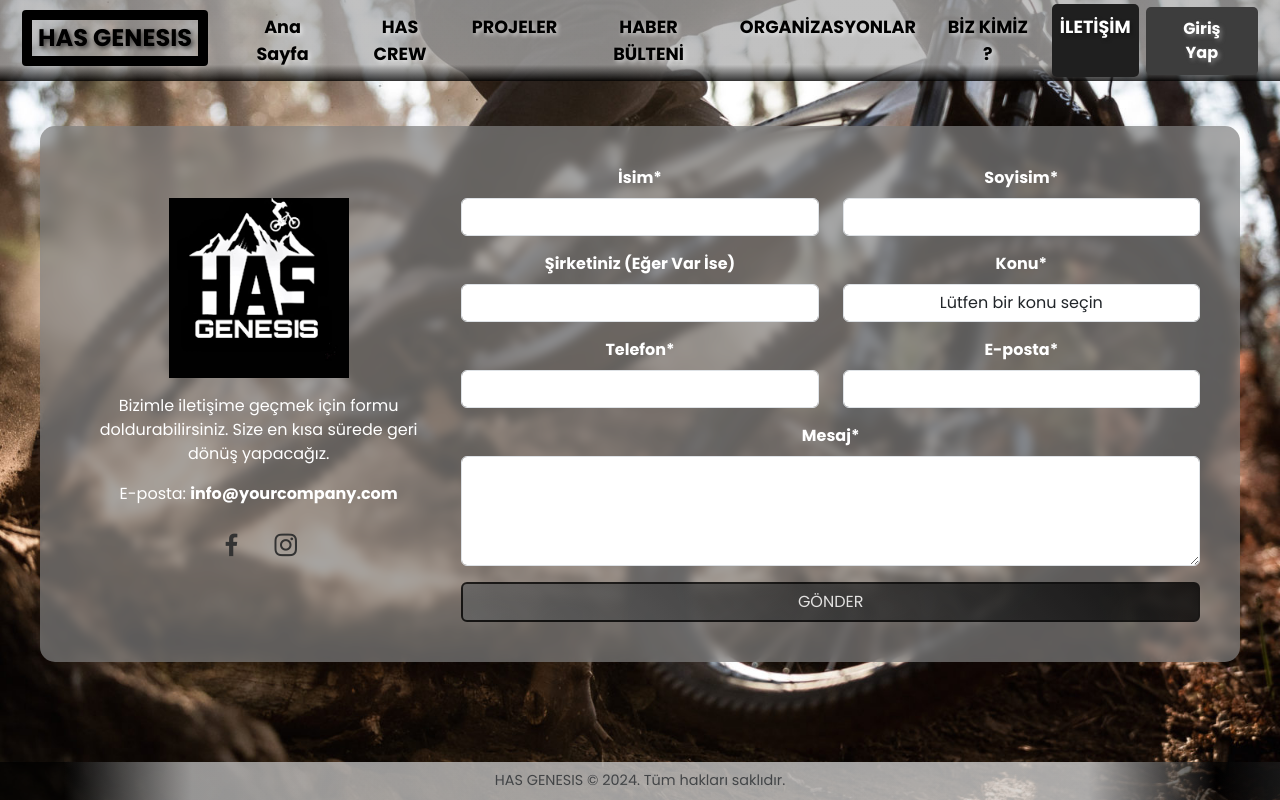
After one commit to mevlutcanmercan/hasgenesis, a PHP site: page /communication in a window 1280 px wide. The commit adds this page. Run offline with PHP 8.4, Linux system fonts and the light colour scheme; some libraries are stand-ins or nearby versions.

Commit message:
iletişim sayfası tamamlandı

```diff
--- /dev/null
+++ b/communication.php
@@ -0,0 +1,159 @@
+<?php
+include 'dB/database.php';
+include 'navbar.php';
+include 'bootstrap.php';
+
+// Oturum kontrolü
+$is_logged_in = false;
+$user_data = [];
+$message_sent = false; // Mesajın başarıyla gönderildiğini kontrol eden değişken
+
+if (isset($_SESSION['id_users'])) {
+    $user_id = $_SESSION['id_users'];
+    // Kullanıcı bilgilerini veritabanından al
+    $stmt = $conn->prepare("SELECT mail_users, name_users, surname_users, telefon FROM users WHERE id_users = ?");
+    $stmt->bind_param("i", $user_id);
+    $stmt->execute();
+    $stmt->bind_result($email, $name, $surname, $telefon);
+    $stmt->fetch();
+    $stmt->close();
+
+    $user_data = [
+        'email' => $email,
+        'name' => $name,
+        'surname' => $surname,
+        'telefon' => $telefon
+    ];
+    $is_logged_in = true;
+}
+
+// Form gönderimi kontrolü
+if ($_SERVER["REQUEST_METHOD"] == "POST") {
+    $isim = $_POST['isim'];
+    $soyisim = $_POST['soyisim'];
+    $sirket = $_POST['sirket'] ?? '';  // Şirket alanı artık zorunlu değil
+    $konu = $_POST['konu'];
+    $telefon = $_POST['telefon'];
+    $eposta = $_POST['eposta'];
+    $mesaj = $_POST['mesaj'];
+    $is_user = $is_logged_in ? 1 : 0;
+
+    // İletişim bilgilerini veritabanına kaydet
+    $stmt = $conn->prepare("INSERT INTO communication (name, surname, company, topic, phone_number, mail, text, is_user) VALUES (?, ?, ?, ?, ?, ?, ?, ?)");
+    $stmt->bind_param("ssssissi", $isim, $soyisim, $sirket, $konu, $telefon, $eposta, $mesaj, $is_user);
+
+    if ($stmt->execute()) {
+        $message_sent = true; // Başarıyla kaydedildi
+    }
+    $stmt->close();
+}
+?>
+
+
+
+<!DOCTYPE html>
+<html lang="en">
+<head>
+    <meta charset="UTF-8">
+    <meta name="viewport" content="width=device-width, initial-scale=1.0">
+    <title>İletişim</title>
+    <link rel="stylesheet" href="css/footer.css">
+    <link rel="stylesheet" href="css/communication.css">
+</head>
+<body>
+
+        <div class="container mt-4">
+            <div class="row">
+                <!-- Sol taraf: Logo ve Açıklama -->
+                <div class="col-md-4">
+            <img src="images/logo-has.png" alt="Logo" class="img-fluid mb-3">
+            <p>Bizimle iletişime geçmek için formu doldurabilirsiniz. Size en kısa sürede geri dönüş yapacağız.</p>
+
+            <!-- Sabit E-posta adresi -->
+            <p>E-posta: <strong>info@yourcompany.com</strong></p>
+
+            <!-- Sosyal Medya İkonları -->
+            <div class="social-icons">
+                <a href="https://www.facebook.com/hasdownhill" target="_blank"><i class='bx bxl-facebook'></i></a>
+                <a href="https://www.instagram.com/hasdownhill/" target="_blank"><i class='bx bxl-instagram'></i></a>
+            </div>
+        </div>
+
+
+        <!-- Sağ taraf: İletişim Formu -->
+        <div class="col-md-8">
+            <form action="" method="post">
+                <div class="row mb-3 fade-in">
+                    <div class="col">
+                        <label for="isim" class="form-label">İsim*</label>
+                        <input type="text" class="form-control" id="isim" name="isim" value="<?= $is_logged_in ? $user_data['name'] : '' ?>" <?= $is_logged_in ? 'readonly style="opacity:0.5;"' : 'required' ?>>
+                    </div>
+                    <div class="col">
+                        <label for="soyisim" class="form-label">Soyisim*</label>
+                        <input type="text" class="form-control" id="soyisim" name="soyisim" value="<?= $is_logged_in ? $user_data['surname'] : '' ?>" <?= $is_logged_in ? 'readonly style="opacity:0.5;"' : 'required' ?>>
+                    </div>
+                </div>
+                <div class="row mb-3 fade-in">
+                    <div class="col">
+                        <label for="sirket" class="form-label">Şirketiniz (Eğer Var İse)</label>
+                        <input type="text" class="form-control" id="sirket" name="sirket">
+                    </div>
+                    <div class="col">
+                        <label for="konu" class="form-label">Konu*</label>
+                        <select class="form-control" id="konu" name="konu" required>
+                            <option value="">Lütfen bir konu seçin</option>
+                            <option value="Destek">Destek</option>
+                            <option value="Satış">Satış</option>
+                            <option value="Satış İade">Satış İade</option>
+                            <option value="Yarış">Yarış</option>
+                            <option value="Genel">Sponsorluk</option>
+                            <option value="Hascrew Takım Başvurusu">Hascrew Takım Başvurusu</option>
+                        </select>
+                    </div>
+                </div>
+                <div class="row mb-3 fade-in">
+                    <div class="col">
+                        <label for="telefon" class="form-label">Telefon*</label>
+                        <input type="text" class="form-control" id="telefon" name="telefon" value="<?= $is_logged_in ? $user_data['telefon'] : '' ?>" <?= $is_logged_in ? 'readonly style="opacity:0.5;"' : 'required' ?>>
+                    </div>
+                    <div class="col">
+                        <label for="eposta" class="form-label">E-posta*</label>
+                        <input type="email" class="form-control" id="eposta" name="eposta" value="<?= $is_logged_in ? $user_data['email'] : '' ?>" <?= $is_logged_in ? 'readonly style="opacity:0.5;"' : 'required' ?>>
+                    </div>
+                </div>
+                <div class="mb-3 fade-in">
+                    <label for="mesaj" class="form-label">Mesaj*</label>
+                    <textarea class="form-control" id="mesaj" name="mesaj" rows="4" required></textarea>
+                </div>
+
+                <button type="submit" class="btn btn-primary">GÖNDER</button>
+            </form>
+        </div>
+    </div>
+</div>
+
+<!-- SweetAlert ile başarı mesajı -->
+<?php if ($message_sent): ?>
+<script>
+    Swal.fire({
+        title: 'Başarılı!',
+        text: 'Mesajınız başarılı bir şekilde gönderilmiştir. En kısa sürede size dönüş sağlanacaktır.',
+        icon: 'success',
+        showConfirmButton: false,
+        timer: 3000,
+        willClose: () => {
+            // Uyarı kutusu kapandığında sayfayı yeniden yükle
+            window.location.href = window.location.href; // Mevcut sayfayı yeniden yükler
+        }
+    });
+</script>
+<?php endif; ?>
+
+<footer class="footer mt-auto py-2">
+    <div class="footer-container text-center">
+        <span class="text-muted">HAS GENESIS &copy; 2024. Tüm hakları saklıdır.</span>
+    </div>
+</footer>
+
+</body>
+</html>
--- /dev/null
+++ b/css/communication.css
@@ -0,0 +1,196 @@
+@import url("https://fonts.googleapis.com/css2?family=Poppins:ital,wght@0,100;0,200;0,300;0,400;0,500;0,600;0,700;0,800;0,900&display=swap");
+
+* {
+    font-family: "Poppins", sans-serif;
+    box-sizing: border-box; /* Tüm öğelerin kutu modelini daha iyi yönetmek için */
+    text-align: center;
+}
+
+html, body {
+    overflow-x: hidden;
+    margin: 0;
+    padding: 0;
+}
+
+body {
+    padding-top: 8%;
+    background-color: #f5f5f5;
+    background-image: url('../images/iletisimarkaplan.jpg');
+    background-repeat: no-repeat;
+    background-attachment: fixed;
+    background-size: cover;
+    background-position: center;
+}
+
+.container {
+    max-width: 1200px !important;
+    padding: 25px;
+    background-color: rgba(129, 129, 129, 0.7) !important;
+    backdrop-filter: blur(5px);
+    border-radius: 15px;
+    transition: background-color 0.3s ease, transform 0.3s ease, box-shadow 0.3s ease, backdrop-filter 0.6s ease;
+    color: white;
+    display: flex; /* Flexbox düzeni */
+    flex-direction: column; /* Dikey düzen */
+    align-items: center; /* Elemanları yatayda ortala */
+    justify-content: flex-start; /* Elemanları üstten başlat */
+    min-height: 500px; /* Minimum yükseklik ayarlandı */
+}
+
+.readonly-input {
+    background-color: #e9ecef;
+    color: #6c757d;
+    pointer-events: none; /* Bu alanları tıklanamaz yapar */
+    opacity: 0.7; /* Soluk görünüm */
+}
+
+.container:hover {
+    background-color: rgba(129, 129, 129, 0.7) !important; /* Arka plan rengi */
+    box-shadow: 0 4px 8px rgba(0, 0, 0, 0.459); /* Hafif gölge efekti */
+    backdrop-filter: blur(10px);
+}
+
+h2 {
+    color: white;
+    font-size: 24px;
+    margin-bottom: 20px;
+}
+
+.form-label {
+    color: white;
+    font-weight: bold;
+}
+
+.col-md-4{
+    margin-top: 1%;;
+}
+
+/* Resmi büyütmek ve ortalamak için stil ayarları */
+.col-md-4 img {
+    max-width: 200px; /* Resmin maksimum genişliği */
+    height: auto; /* Yüksekliği otomatik ayarlamak için */
+    display: block; /* Ortalamak için */
+    margin-left: auto; /* Ortalamak için */
+    margin-right: auto; /* Ortalamak için */
+}
+
+/* Masaüstü görünümü için logo boyutunu artır ve dikey ortala */
+@media (min-width: 769px) {
+    .col-md-4 img {
+        max-width: 180px; /* Masaüstü için logonun maksimum genişliğini artır */
+        margin-top: 20px; /* Yukarıda boşluk ekle */
+        margin-bottom: 20px; /* Aşağıda boşluk ekle */
+        align-self: center; /* Dikey ortalama */
+    }
+}
+
+
+
+.social-icons {
+    margin-top: 20px; /* İkonların üstündeki boşluk */
+    align-items: center; /* Dikey ortalama */
+}
+
+.social-icons a {
+    color: #333; /* İkonların başlangıç rengi */
+    font-size: 30px; /* İkon boyutu */
+    margin-right: 20px; /* İkonlar arasında boşluk */
+    transition: color 0.3s, transform 0.3s; /* Renk ve boyut geçişi */
+    text-decoration: none; /* Alt çizgiyi kaldır */
+}
+
+.social-icons a:last-child {
+    margin-right: 0; /* Son ikon için sağ boşluğu kaldır */
+}
+
+.social-icons a:hover {
+    color: #007bff; /* Hover durumunda renk değişimi */
+    transform: scale(1.2); /* Hover durumunda büyüme efekti */
+}
+
+/* Buton Stili */
+.btn-primary {
+    color: #fff;
+    background: linear-gradient(45deg, rgb(99, 99, 99), rgba(0, 0, 0, 1)); /* Hover durumunda daha belirgin renk geçişi */
+    border-color: #000000 !important;
+    width: 100%;
+    border: 2px solid #000000; /* Buton sınırı */
+    transition: background 0.8s ease, border-color 0.8s ease, color 0.8s ease, opacity 0.8s ease, transform 0.3s ease !important; /* Geçiş süreleri */
+    position: relative;
+    overflow: hidden; /* İçeriğin taşmasını engellemek */
+    opacity: 0.8; /* Varsayılan opaklık */
+    transform: scale(1); /* Varsayılan boyut */
+}
+
+/* Hover Durumu */
+.btn-primary:hover {
+    color: #fff;
+    background: linear-gradient(45deg, rgb(68, 68, 68), rgba(0, 0, 0, 1)); /* Hover durumunda daha belirgin renk geçişi */
+    border-color: #000000;
+    opacity: 1; /* Butonun hover durumundaki opaklığı */
+    transform: scale(1.01); /* Hover durumunda %5 büyüme */
+}
+
+.mb-3.checkbox-group {
+    margin-bottom: 15px;
+}
+
+.mb-3.checkbox-group input[type="checkbox"] {
+    display: inline-block;
+    vertical-align: middle;
+}
+
+.mb-3.checkbox-group label {
+    display: inline-block;
+    vertical-align: middle;
+    margin-left: 10px; /* Checkbox ve yazı arasındaki boşluk */
+}
+
+.checkbox-group {
+    display: grid;
+    grid-template-columns: auto 1fr; /* Checkbox ve etiket arasındaki alan */
+    gap: 10px; /* Checkbox ile etiket arasındaki boşluk */
+    align-items: center; /* Her iki öğeyi de ortalar */
+}
+
+/* Responsive ayarlar */
+@media (max-width: 768px) {
+    body {
+        padding-top: 20%;
+    }
+
+    .container {
+        width: 85%; /* Ekranın ortasında olması için küçük paddin */
+        margin-bottom: 10px; /* Alt kısımda boşluk bırak */
+        min-height: auto; /* Minimum yükseklik yok */
+    }
+
+    .row.mb-3 {
+        text-align: center;
+        flex-direction: column; /* Her satırda tek sütun olacak şekilde düzenle */
+    }
+
+    .row.mb-3 .col {
+        width: 100%; /* Her kutu tam genişlikte olsun */
+        margin-bottom: 15px; /* Kutular arasında boşluk bırak */
+    }
+
+    .container {
+        padding: 15px; /* Üstte ve altta biraz boşluk bırak */
+        margin-bottom: 15px; /* Alt kısımda boşluk bırak */
+    }
+}
+
+/* Masaüstü için ek düzenlemeler */
+@media (min-width: 769px) {
+    .container {
+        padding: 40px; /* Daha geniş alan için padding artırıldı */
+        justify-content: flex-start; /* Elemanları üstten başlat */
+        min-height: 500px; /* Minimum yükseklik ayarı güncellendi */
+        margin-bottom: 20px; /* Alt kısımda boşluk bırak */
+    }
+
+    h2 {
+        margin-top: 0; /* Başlık üstten taşmasın diye margin ayarlandı */
+    }
+}
--- a/dB/database.php
+++ b/dB/database.php
@@ -1,7 +1,7 @@
 <?php
 $servername = "localhost";
 $username = "root";
-$password = "1234";
+$password = "";
 $dbname = "hasgenesis";
 
 $conn = new mysqli($servername, $username, $password, $dbname);
--- a/navbar.php
+++ b/navbar.php
@@ -67,6 +67,7 @@ if (isset($_SESSION['id_users'])) {
                 <a class="nav-link <?php echo ($currentPage == 'news.php') ? 'active' : ''; ?>" href="news">HABER BÜLTENİ</a>
                 <a class="nav-link <?php echo ($currentPage == 'organizations.php') ? 'active' : ''; ?>" href="organizations">ORGANİZASYONLAR</a>
                 <a class="nav-link <?php echo ($currentPage == 'whous.php') ? 'active' : ''; ?>" href="whous">BİZ KİMİZ ?</a>
+                <a class="nav-link <?php echo ($currentPage == 'communication.php') ? 'active' : ''; ?>" href="communication">İLETİŞİM</a>
             </div>
             <div class="navbar-nav d-flex align-items-center">
                 <?php echo $profileDropdown; ?>
```
Also changed, not shown: images/iletisimarkaplan.jpg (added).
